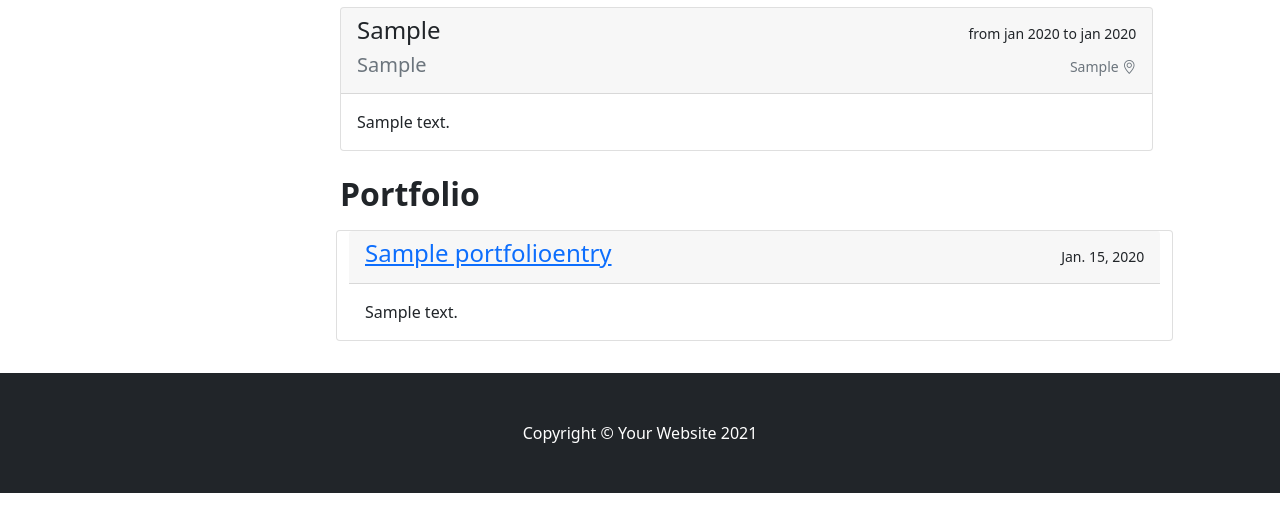
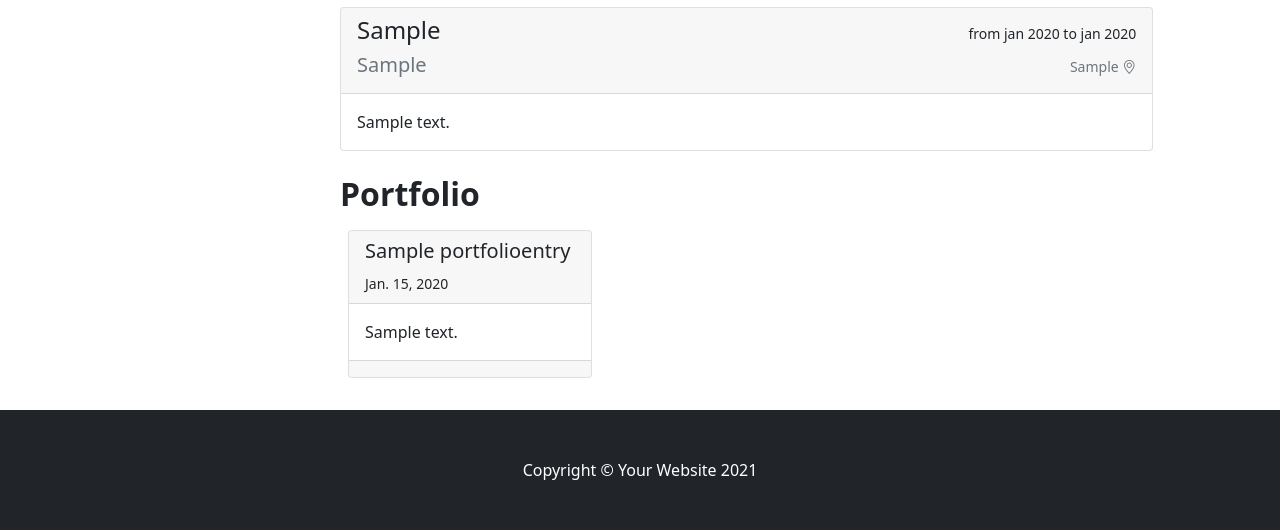
Before and after one commit to cantuariac/web-resume-project, a Django app: a page that uses templates/resume.html in a window 1280 px wide. Shown: the part 492-1022 px from the top of the page. Before the commit the page ends 985 px from the top, so only its background shows below. Run offline with Django 3.2, Linux system fonts and the light colour scheme; tables that the repository leaves empty hold one stand-in row (values such as "Sample post"); grey boxes marked "Sample" are stand-in pictures; some libraries are stand-ins or nearby versions.

Commit message:
changing template

```diff
--- a/templates/resume.html
+++ b/templates/resume.html
@@ -175,23 +175,32 @@
                         {% get_verbose_name profile.portfolioentry_set.first %}
                     </h2>
 
-                    <div class=" d-flex row flex-wrap">
+                    <div class="row row-cols-1 row-cols-md-2 row-cols-lg-3 g-3">
                         {% for entry in profile.portfolioentry_set.all %}
-                        <div class="card m-2">
-                            <div class=" card-header">
-                                <div class="d-flex justify-content-between align-items-baseline">
-                                    <a href="{{entry.link}}">
-                                        <h4 class="card-title">{{entry.title}} </h4>
-                                    </a>
+                        <div class="col">
+                            <div class="card m-2">
+                                <!-- <div class=" card-header">
+                            </div> -->
+                                <a href="{{entry.link}}" style="color: inherit; text-decoration: inherit;">
+                                    <!-- <div class=" card-header">
 
-                                    {% if entry.date %} <small> {{entry.date}} </small> {% endif %}
+                                    </div> -->
+                                    <div class=" card-header justify-content-between align-items-baseline">
+                                        <h5 class="card-title">{{entry.title}} </h4>
 
-                                </div>
-                            </div>
-                            <div class="card-body">
-                                <p class="card-text ">{{entry.description}}</p>
+                                            {% if entry.date %} <small> {{entry.date}} </small> {% endif %}
+
+                                    </div>
+                                    <div class="card-body">
+
+
+                                        <p class="card-text ">{{entry.description}}</p>
+                                    </div>
+                                    <div class=" card-footer"></div>
+                                </a>
                             </div>
                         </div>
+
 
                         {% endfor %}
                     </div>
--- a/web_resume/settings.py
+++ b/web_resume/settings.py
@@ -113,7 +113,7 @@ AUTH_PASSWORD_VALIDATORS = [
 LANGUAGE_CODE = 'en-us'
 # LANGUAGE_CODE = 'pt-br'
 
-TIME_ZONE = 'UTC'
+TIME_ZONE = 'America/Sao_Paulo'
 
 USE_I18N = True
 
```
